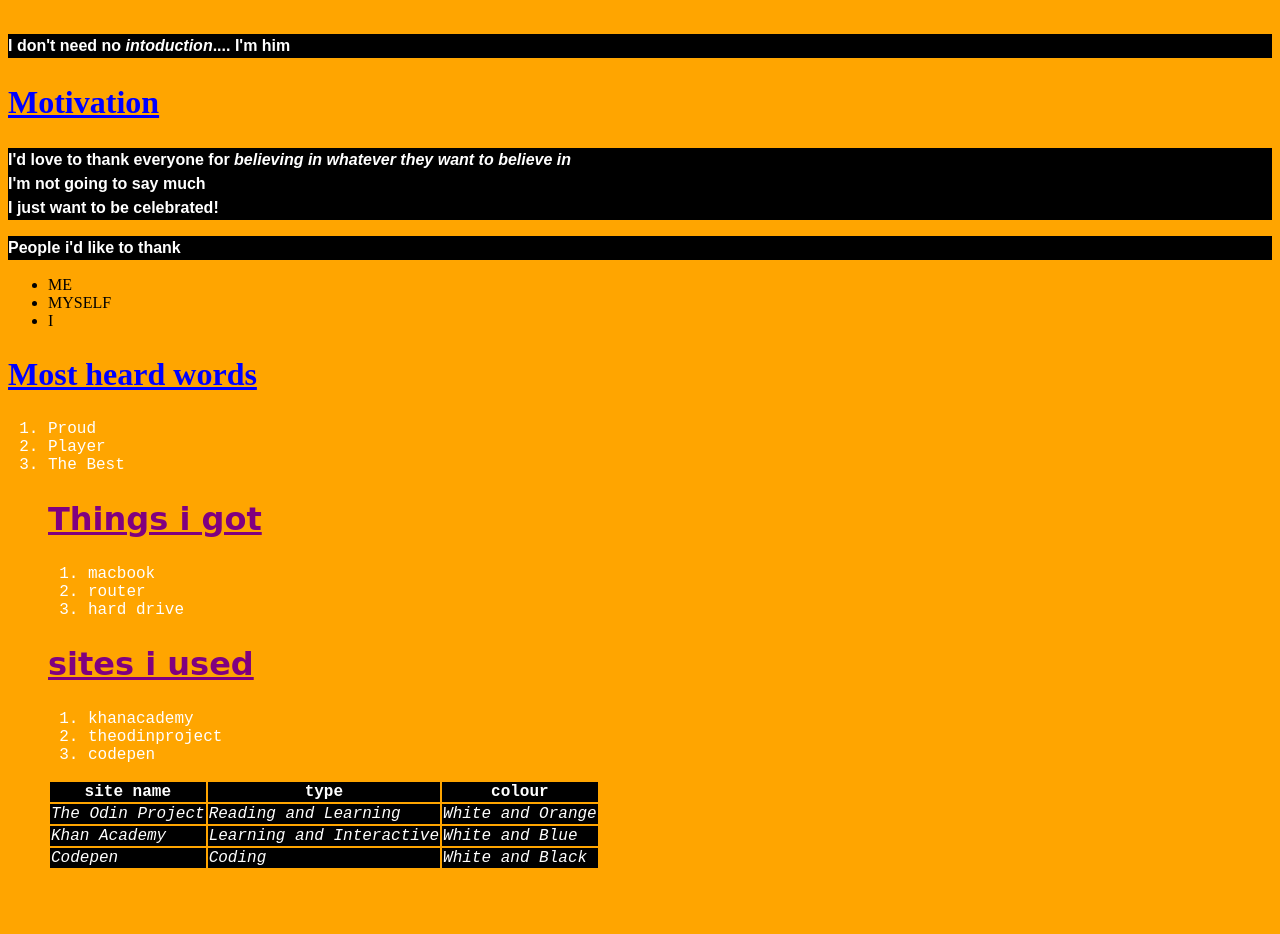
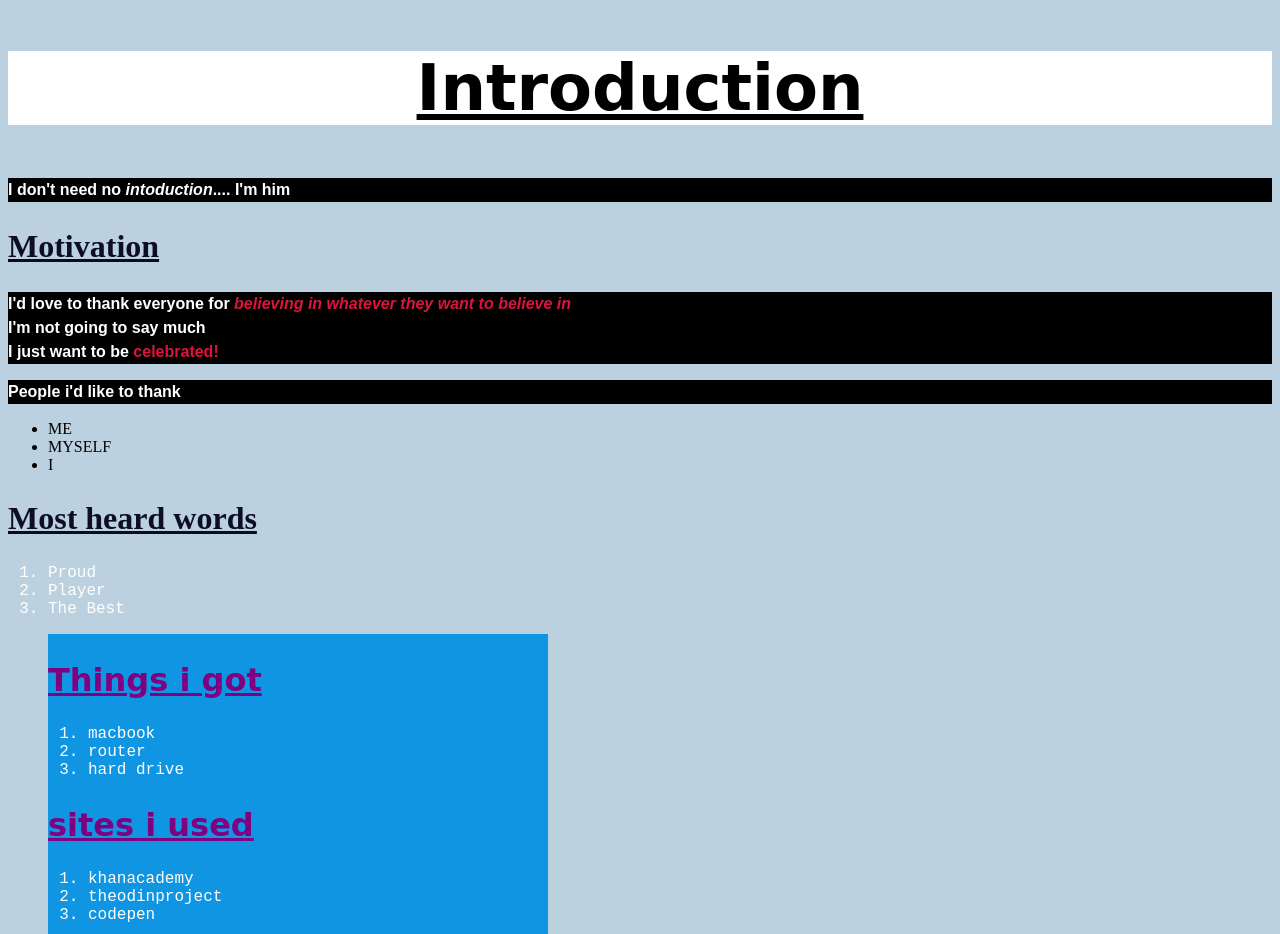
Before and after one commit to pwiincepeter/pwiincepeter.github.io, a plain HTML site: page index.html in a window 1280 px wide. Shown: the part 749-1683 px from the top of the page. Before the commit the page ends 1635 px from the top, so only its background shows below. Drawn offline with Linux system fonts and the light colour scheme.

Commit message:
Update index.html

```diff
--- a/index.html
+++ b/index.html
@@ -13,19 +13,27 @@
 
           h2{font-size: 2em;
             text-decoration:underline;}
-          body{background-color:orange; font-size: 16px;}
+          body{background-color:rgb(187, 209, 223); font-size: 16px;}
           p {font-family:sans-serif;}
           ol {
             color:white;font-family:monospace;}
+            .clb {color:crimson}
+            .tigs {background-color:rgb(15, 149, 226);
+            width: 500px;
+          height: 330px;
+        overflow-y: scroll;}
 
           .j-i {background-color:white;
             font-family:cursive;
           text-align:center;
           font-size:4em;}
 
-          #TJ {background-color:black;}
+          #TJ {background-color:black;
+          font-size: 6em;}
+          .fp {width:500px;
+          height: 400px;}
 
-          .mhm {color:blue;}
+          .mhm {color:rgba(5, 5, 29, 0.959);}
 
           .piss {color:white;
             font-weight:bold;
@@ -45,7 +53,7 @@
     <!-- Hello People, I'm just learning o-->
     <h1 id="TJ">THE JOURNEY</h1>
     <br><!-- <a target="_blank" href="https://www.xvideos.com/video.ublktaof0f2/i_caught_my_step_brother_smelling_my_panties"> click here for your convenience > --> </br>
-        <img src="https://cdn.kastatic.org/third_party/javascript-khansrc/live-editor/build/images/landscapes/mountains-and-lake.png" alt="picture of macbook" width="500">
+        <img class="fp" src="https://cdn.kastatic.org/third_party/javascript-khansrc/live-editor/build/images/landscapes/mountains-and-lake.png" alt="picture of hill view">
       <p>click here to know more about <a target="_blank" href="http://photos.app.goo.gl/jrUqkPvVjy4DYEvX7">THE JOURNEY</p>
       <p>For funny things heard <a href="#mhw"> Click Here</a></p>
 
@@ -53,7 +61,8 @@
       <p class="piss">I don't need no <em>intoduction</em>.... <strong>I'm him</strong></p>
 
       <h2 class="mhm">Motivation</h2>
-      <p class="piss">I'd love to thank everyone for <em>believing in whatever they want to believe in</em><br> I'm not going to say much<br> I just want to be <strong>celebrated!</strong></p>
+      <p class="piss">I'd love to thank everyone for <em><span class="clb">believing in whatever they want to believe in</span></em>
+        <br> I'm not going to say much<br> I just want to be <strong><span class="clb">celebrated!</span></strong></p>
 
       <p class="piss">People i'd like to thank</p>
       <ul>
@@ -70,7 +79,8 @@
         </li>
       </p>
 
-      <h2 id="tig">Things i got</h2>
+      <div class="tigs">
+        <h2 id="tig">Things i got</h2>
       <p>
       <ol>
         <li>macbook</li>
@@ -114,5 +124,6 @@
         </tr>
       </tbody>
     </table>
+      </div>
 </body>
 </html>
```
